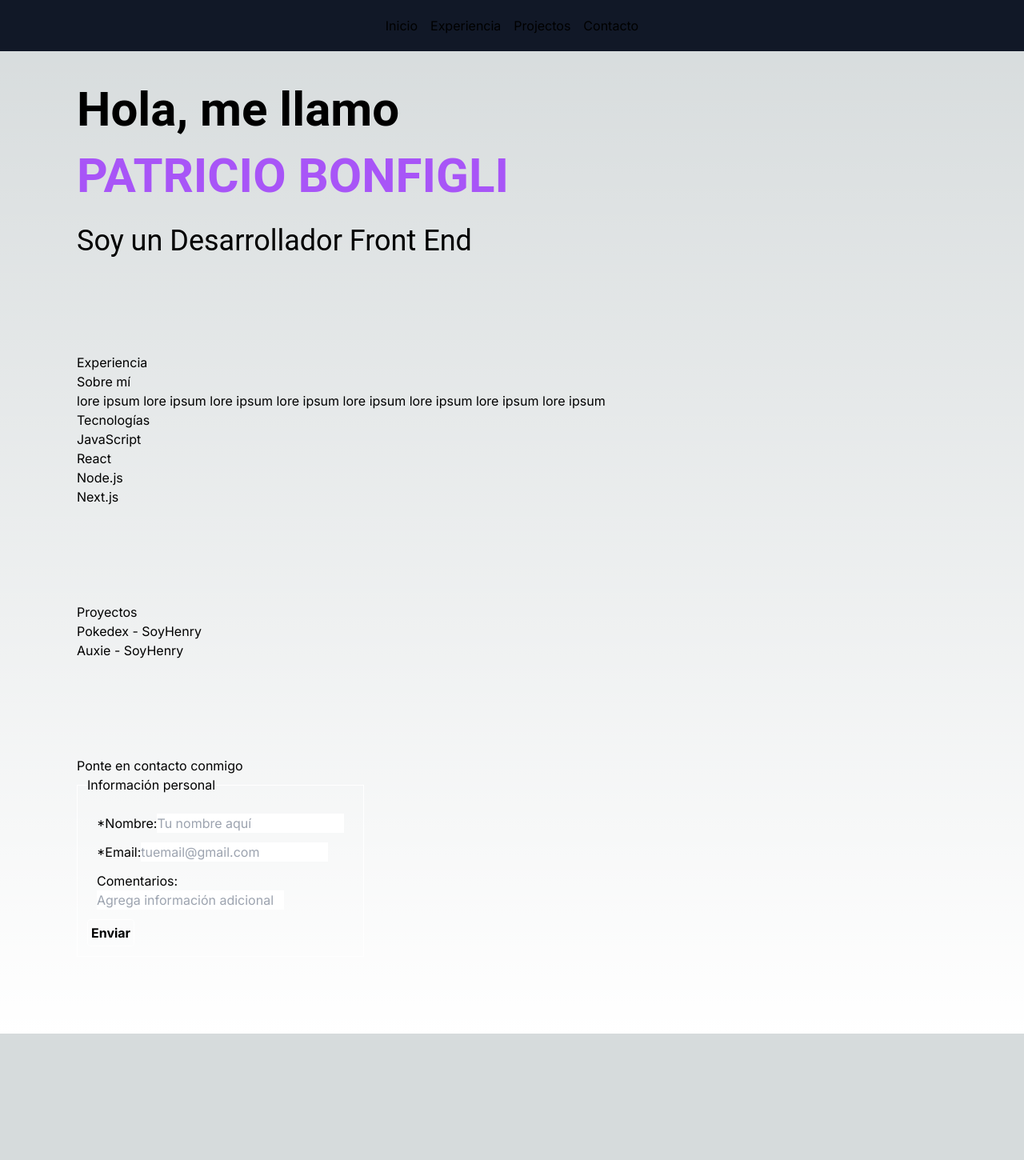
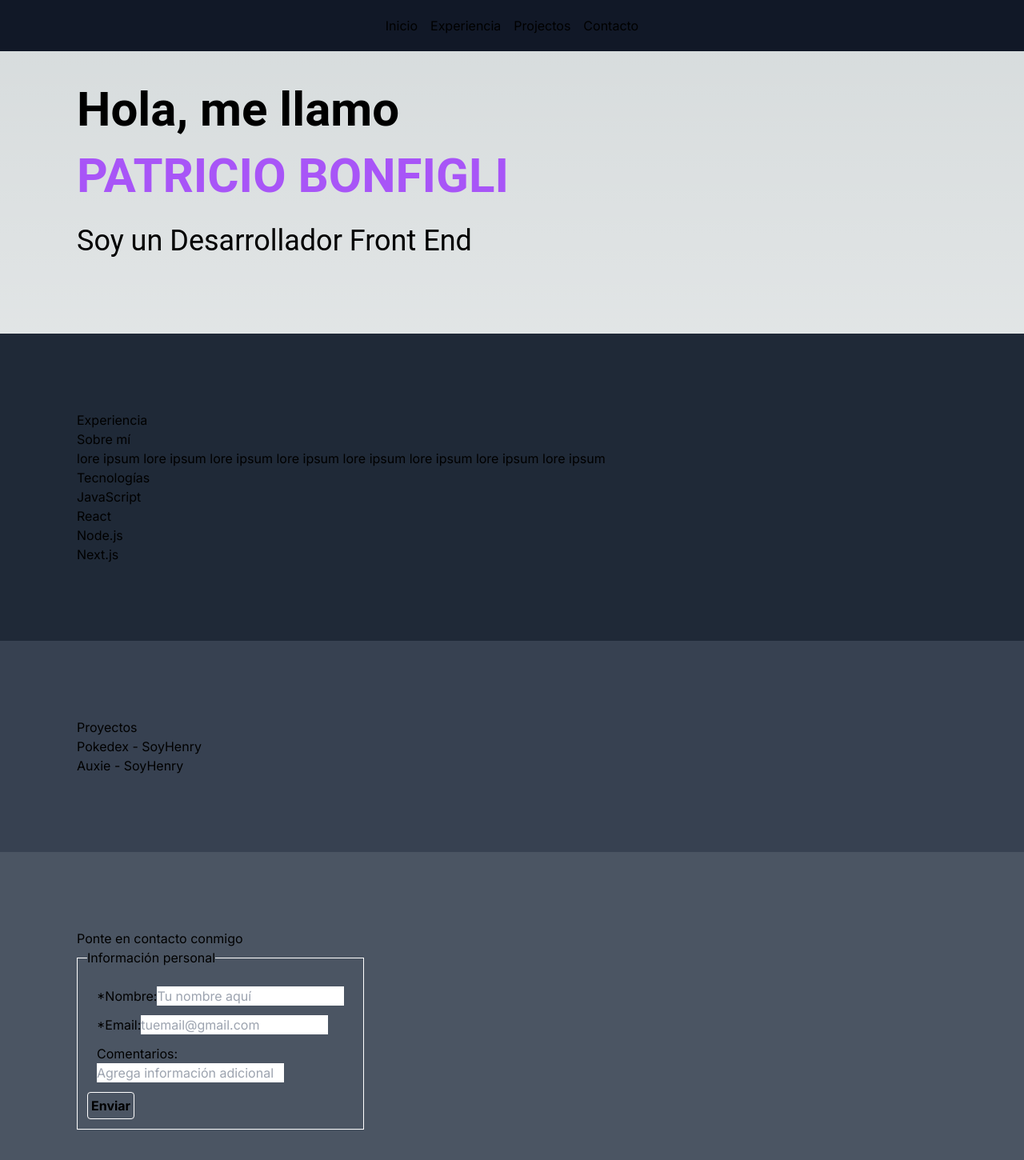
Before and after one commit to BonPato98/Portfolio, a Next.js app: page / in a window 1280 px wide. Shown: the top 1450 px of the page at 80% size. Before the commit the page ends 1292 px from the top, so only its background shows below. Built offline with nearby package versions, Linux system fonts and the light colour scheme.

Commit message:
feat(home) changed section style

```diff
--- a/src/app/page.tsx
+++ b/src/app/page.tsx
@@ -11,19 +11,14 @@ export default function Home() {
       <a href="#contact" className="mx-2">Contacto</a>
     </nav>
     </header>
-    <main className="flex min-h-screen flex-col items-start justify-between p-24" id="start">
-      <section>
-      <article className="flex z-10 max-w-5xl w-auto items-start justify-around gap-5 font-roboto text-base flex-col">
+    <main className="min-h-screen" id="start">
+      <section className="flex flex-col items-start justify-between p-24">
+      <article className="flex max-w-5xl w-auto items-start justify-around gap-5 font-roboto text-base flex-col">
         <h1 className="text-6xl font-bold leading-snug">Hola, me llamo <br /> <span className="text-purple-500">PATRICIO BONFIGLI</span></h1>
         <p className="text-4xl">Soy un Desarrollador Front End</p>
       </article>
       </section>
-      <br />
-      <br />
-      <br />
-      <br />
-      <br />
-      <section id="experience">
+      <section id="experience" className="bg-gray-800 flex flex-col items-start justify-between p-24">
         <h2>Experiencia</h2>
         <article>
           <header>Sobre mí</header>
@@ -39,12 +34,7 @@ export default function Home() {
           </ul>
         </aside>
       </section>
-      <br />
-      <br />
-      <br />
-      <br />
-      <br />
-      <section id="proyects">
+      <section id="proyects"  className="bg-gray-700 flex flex-col items-start justify-between p-24">
         <h2>Proyectos</h2>
         <article>
           <header>Pokedex - SoyHenry</header>
@@ -53,12 +43,7 @@ export default function Home() {
           <header>Auxie - SoyHenry</header>
         </article>
       </section>
-      <br />
-      <br />
-      <br />
-      <br />
-      <br />
-      <section id="contact">
+      <section id="contact"  className="bg-gray-600 flex flex-col items-start justify-between p-24">
         <h2>Ponte en contacto conmigo</h2>
         <form>
           <fieldset className="border border-white border-solid p-3">
```
